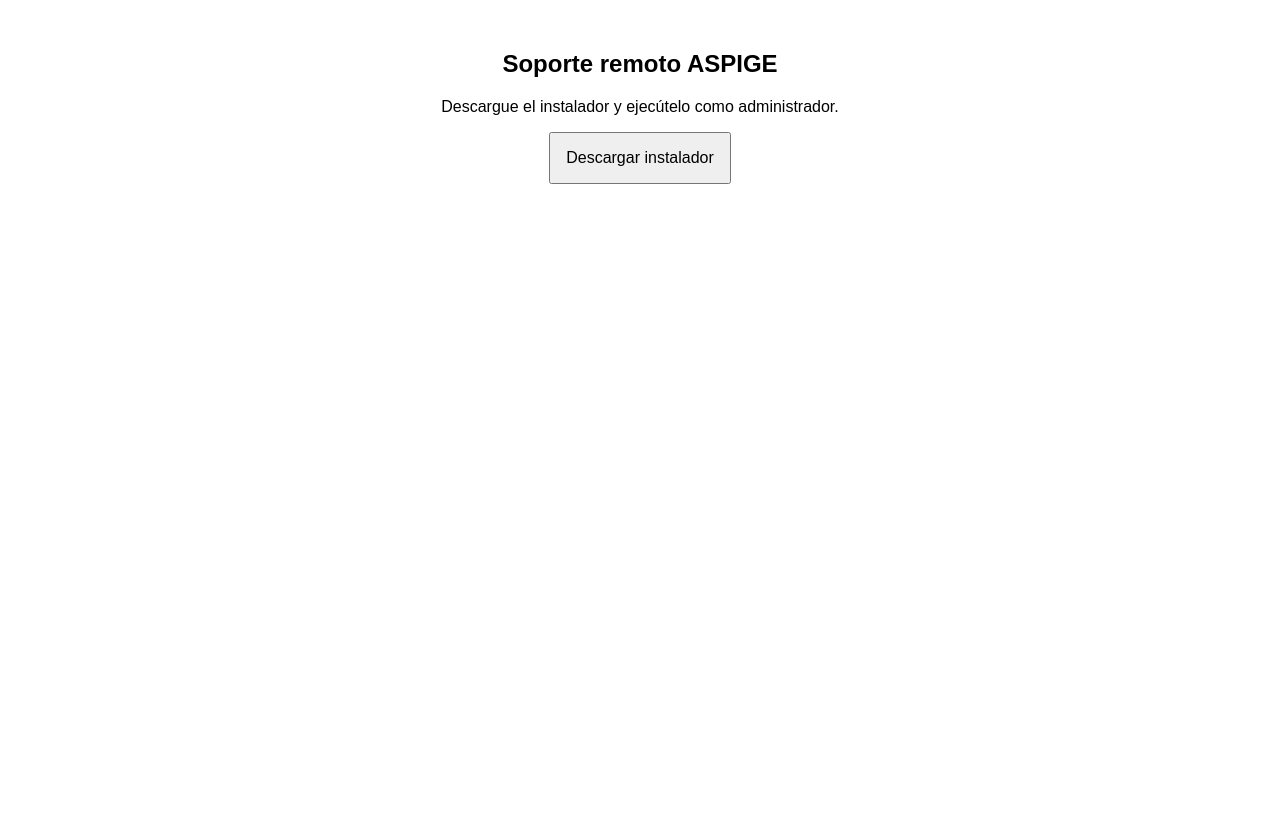
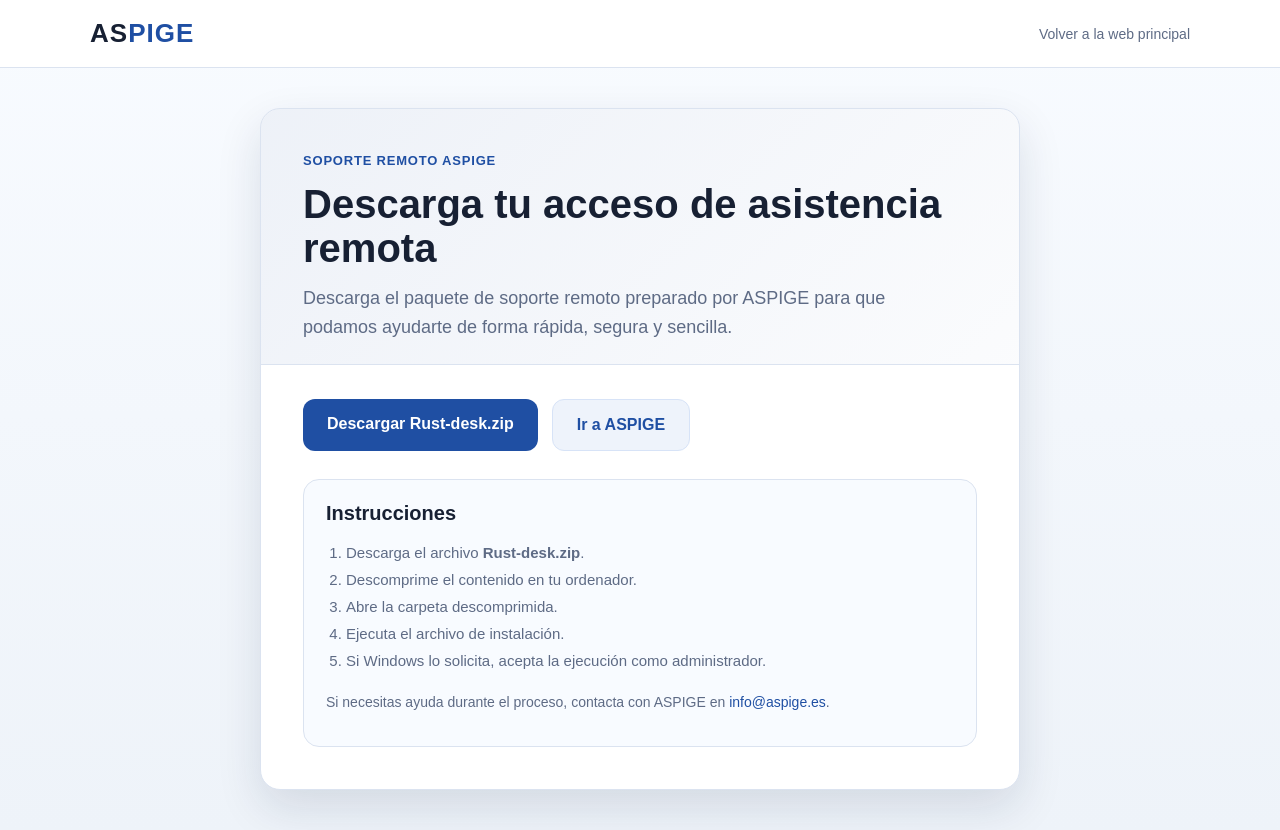
Before and after one commit to aspige/web, a plain HTML site: page rd/index.html in a window 1280 px wide. Before the commit the page ends 800 px from the top, so only its background shows below. Drawn offline with Linux system fonts and the light colour scheme.

Commit message:
Update index.html

```diff
--- a/rd/index.html
+++ b/rd/index.html
@@ -1,18 +1,268 @@
 <!DOCTYPE html>
 <html lang="es">
 <head>
-<meta charset="UTF-8">
-<title>Soporte remoto ASPIGE</title>
+  <meta charset="UTF-8" />
+  <meta name="viewport" content="width=device-width, initial-scale=1.0" />
+  <title>Soporte Remoto | ASPIGE</title>
+  <meta name="description" content="Descarga del soporte remoto de ASPIGE." />
+  <style>
+    :root {
+      --bg: #f4f7fb;
+      --card: #ffffff;
+      --text: #172033;
+      --muted: #5e6b85;
+      --primary: #1f4fa3;
+      --primary-hover: #163c7e;
+      --border: #dbe3f0;
+      --shadow: 0 18px 45px rgba(17, 31, 68, 0.12);
+    }
+
+    * {
+      box-sizing: border-box;
+    }
+
+    html, body {
+      margin: 0;
+      padding: 0;
+      font-family: Arial, Helvetica, sans-serif;
+      background: linear-gradient(180deg, #f8fbff 0%, #eef3f9 100%);
+      color: var(--text);
+    }
+
+    .topbar {
+      width: 100%;
+      background: #ffffff;
+      border-bottom: 1px solid var(--border);
+      padding: 18px 24px;
+    }
+
+    .topbar-inner {
+      max-width: 1100px;
+      margin: 0 auto;
+      display: flex;
+      align-items: center;
+      justify-content: space-between;
+      gap: 16px;
+    }
+
+    .brand {
+      font-size: 26px;
+      font-weight: 700;
+      letter-spacing: 1px;
+      color: var(--text);
+      text-decoration: none;
+    }
+
+    .brand span {
+      color: var(--primary);
+    }
+
+    .top-link {
+      color: var(--muted);
+      text-decoration: none;
+      font-size: 14px;
+    }
+
+    .top-link:hover {
+      color: var(--primary);
+    }
+
+    .hero {
+      min-height: calc(100vh - 73px);
+      display: flex;
+      align-items: center;
+      justify-content: center;
+      padding: 40px 20px;
+    }
+
+    .card {
+      width: 100%;
+      max-width: 760px;
+      background: var(--card);
+      border: 1px solid var(--border);
+      border-radius: 20px;
+      box-shadow: var(--shadow);
+      overflow: hidden;
+    }
+
+    .card-header {
+      padding: 42px 42px 22px;
+      background:
+        linear-gradient(135deg, rgba(31,79,163,0.08) 0%, rgba(31,79,163,0.02) 100%);
+      border-bottom: 1px solid var(--border);
+    }
+
+    .eyebrow {
+      display: inline-block;
+      font-size: 13px;
+      font-weight: 700;
+      letter-spacing: 0.8px;
+      color: var(--primary);
+      text-transform: uppercase;
+      margin-bottom: 14px;
+    }
+
+    h1 {
+      margin: 0 0 14px;
+      font-size: 40px;
+      line-height: 1.1;
+    }
+
+    .subtitle {
+      margin: 0;
+      font-size: 18px;
+      line-height: 1.6;
+      color: var(--muted);
+      max-width: 620px;
+    }
+
+    .card-body {
+      padding: 34px 42px 42px;
+    }
+
+    .cta-wrap {
+      display: flex;
+      flex-wrap: wrap;
+      gap: 14px;
+      margin-bottom: 28px;
+    }
+
+    .btn {
+      display: inline-block;
+      padding: 16px 24px;
+      border-radius: 12px;
+      text-decoration: none;
+      font-weight: 700;
+      font-size: 16px;
+      transition: 0.2s ease;
+    }
+
+    .btn-primary {
+      background: var(--primary);
+      color: #ffffff;
+    }
+
+    .btn-primary:hover {
+      background: var(--primary-hover);
+    }
+
+    .btn-secondary {
+      background: #eef3fb;
+      color: var(--primary);
+      border: 1px solid #d7e3f7;
+    }
+
+    .btn-secondary:hover {
+      background: #e4edf9;
+    }
+
+    .info-box {
+      background: #f8fbff;
+      border: 1px solid var(--border);
+      border-radius: 16px;
+      padding: 22px;
+    }
+
+    .info-box h2 {
+      margin: 0 0 14px;
+      font-size: 20px;
+    }
+
+    .steps {
+      margin: 0;
+      padding-left: 20px;
+      color: var(--muted);
+      line-height: 1.8;
+      font-size: 15px;
+    }
+
+    .footer-note {
+      margin-top: 20px;
+      font-size: 14px;
+      color: var(--muted);
+    }
+
+    .footer-note a {
+      color: var(--primary);
+      text-decoration: none;
+    }
+
+    .footer-note a:hover {
+      text-decoration: underline;
+    }
+
+    @media (max-width: 640px) {
+      .card-header,
+      .card-body {
+        padding: 28px 22px;
+      }
+
+      h1 {
+        font-size: 30px;
+      }
+
+      .subtitle {
+        font-size: 16px;
+      }
+
+      .btn {
+        width: 100%;
+        text-align: center;
+      }
+
+      .topbar-inner {
+        flex-direction: column;
+        align-items: flex-start;
+      }
+    }
+  </style>
 </head>
-<body style="font-family: Arial; text-align:center; margin-top:50px;">
+<body>
+  <header class="topbar">
+    <div class="topbar-inner">
+      <a class="brand" href="https://www.aspige.es/">AS<span>PIGE</span></a>
+      <a class="top-link" href="https://www.aspige.es/">Volver a la web principal</a>
+    </div>
+  </header>
 
-<h2>Soporte remoto ASPIGE</h2>
+  <main class="hero">
+    <section class="card">
+      <div class="card-header">
+        <div class="eyebrow">Soporte remoto ASPIGE</div>
+        <h1>Descarga tu acceso de asistencia remota</h1>
+        <p class="subtitle">
+          Descarga el paquete de soporte remoto preparado por ASPIGE para que podamos ayudarte
+          de forma rápida, segura y sencilla.
+        </p>
+      </div>
 
-<p>Descargue el instalador y ejecútelo como administrador.</p>
+      <div class="card-body">
+        <div class="cta-wrap">
+          <a class="btn btn-primary" href="Rust-desk.zip" download>
+            Descargar Rust-desk.zip
+          </a>
+          <a class="btn btn-secondary" href="https://www.aspige.es/">
+            Ir a ASPIGE
+          </a>
+        </div>
 
-<a href="Soporte_Remoto_ASPIGE.bat" download>
-    <button style="padding:15px; font-size:16px;">Descargar instalador</button>
-</a>
+        <div class="info-box">
+          <h2>Instrucciones</h2>
+          <ol class="steps">
+            <li>Descarga el archivo <strong>Rust-desk.zip</strong>.</li>
+            <li>Descomprime el contenido en tu ordenador.</li>
+            <li>Abre la carpeta descomprimida.</li>
+            <li>Ejecuta el archivo de instalación.</li>
+            <li>Si Windows lo solicita, acepta la ejecución como administrador.</li>
+          </ol>
 
+          <p class="footer-note">
+            Si necesitas ayuda durante el proceso, contacta con ASPIGE en
+            <a href="mailto:info@aspige.es">info@aspige.es</a>.
+          </p>
+        </div>
+      </div>
+    </section>
+  </main>
 </body>
 </html>
```
